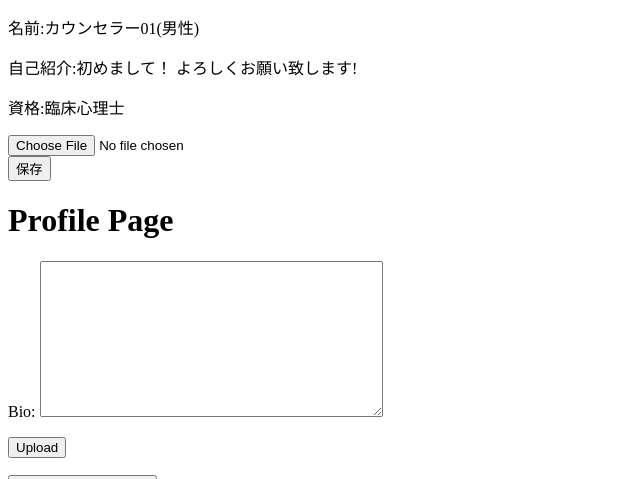
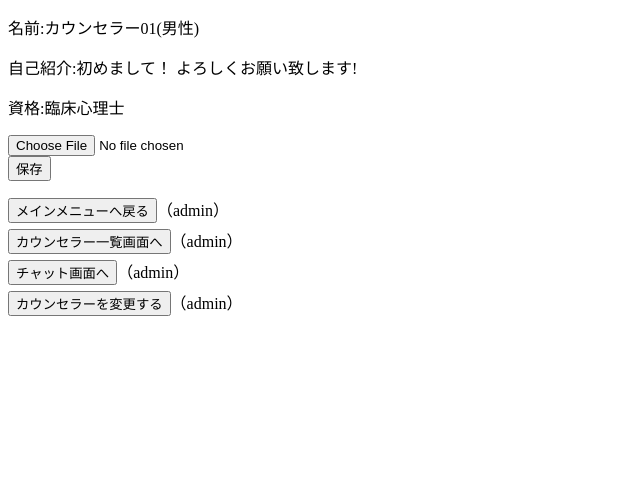
Before and after one commit to raisetrajectory/Portfolio-submission3, a Django app: page /profile/ in a window 1280 px wide. Shown: the part 148-627 px from the top of the page, without its empty margins (0-640 px from the left). Run offline with Django 4.2, Linux system fonts and the light colour scheme; a user stored in the database is signed in.

Commit message:
https://github.com/raisetrajectory/Portfolio-submission3

```diff
--- a/Portfolio-submission/online_counseling_platform/templates/profile.html
+++ b/Portfolio-submission/online_counseling_platform/templates/profile.html
@@ -79,7 +79,7 @@
     <p>保存先: <a href="{{ uploaded_file_url }}">{{ uploaded_file_url }}</a></p>
     {% endif %}
 
-    <h1>Profile Page</h1>
+    {% comment %} <h1>Profile Page</h1>
     <form method="post" enctype="multipart/form-data">
         {% csrf_token %}
         {{ form.as_p }}
@@ -88,7 +88,7 @@
     {% if uploaded_file_url %}
         <p>Uploaded file:</p>
         <img src="{{ uploaded_file_url }}" alt="Uploaded file">
-    {% endif %}
+    {% endif %} {% endcomment %}
 
     <ul>
         <li><button onclick="location.href='{% url 'home' %}'">メインメニューへ戻る</button>（{{ user.username }}）</li>
```
